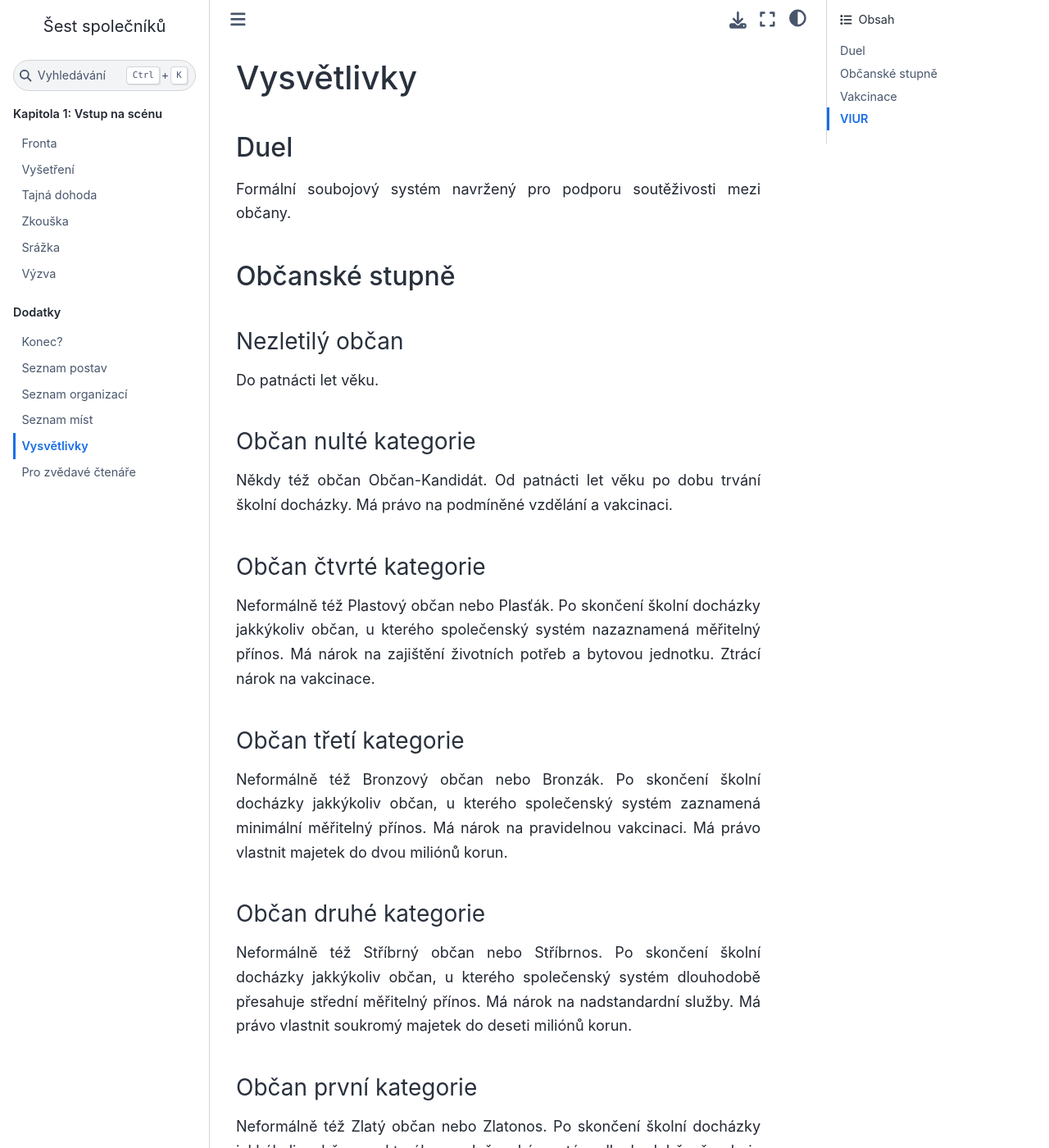
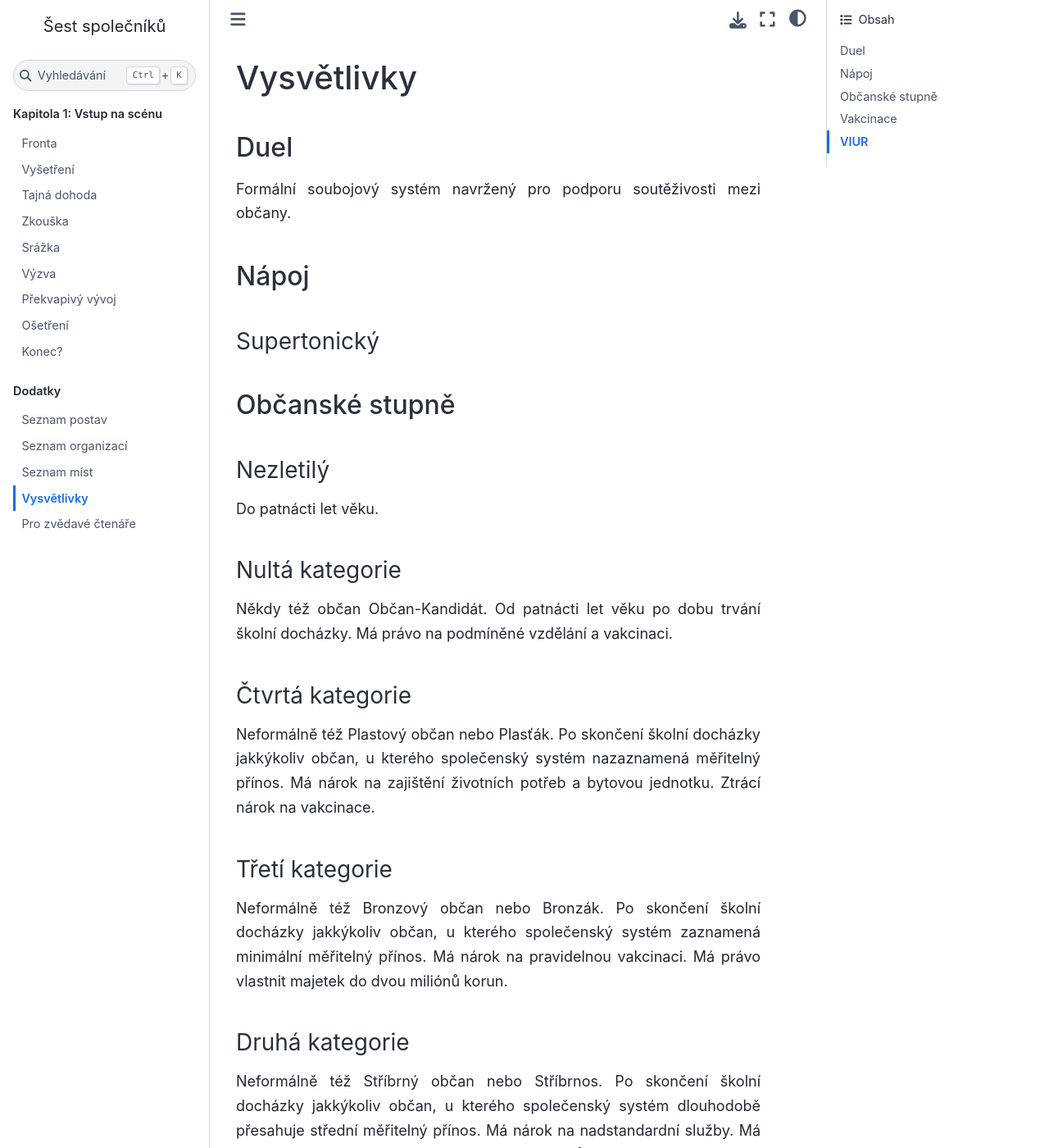
Before and after one commit to hanpari/sest-spolecniku, a Sphinx documentation site: the page built from source/sest_spolecniku/dodatky/vysvetlivky.md, in a window 1280 px wide and 1400 px high. Shown: the whole window at 82% size. Built offline with Sphinx 7.4.7 and the Sphinx Book theme 1.1.4, drawn with Linux system fonts in a browser that asks for light colours.

Commit message:
Svetlana

```diff
--- a/source/index.rst
+++ b/source/index.rst
@@ -28,6 +28,9 @@ Vítejte do společnosti ovládané korporacemi, kde občané různých kategori
    sest_spolecniku/001-vstup-na-scenu/04.md
    sest_spolecniku/001-vstup-na-scenu/05.md
    sest_spolecniku/001-vstup-na-scenu/06.md
+   sest_spolecniku/001-vstup-na-scenu/07.md
+   sest_spolecniku/001-vstup-na-scenu/08.md
+   sest_spolecniku/pokracovani.md
 
 Další informace
 ===============
@@ -36,8 +39,6 @@ Další informace
    :maxdepth: 1
    :caption: Dodatky
 
-
-   sest_spolecniku/dodatky/pokracovani.md
    sest_spolecniku/dodatky/postavy.md
    sest_spolecniku/dodatky/organizace.md
    sest_spolecniku/dodatky/mista.md
--- a/source/sest_spolecniku/dodatky/vysvetlivky.md
+++ b/source/sest_spolecniku/dodatky/vysvetlivky.md
@@ -4,29 +4,33 @@
 
 Formální soubojový systém navržený pro podporu soutěživosti mezi občany.
 
+## Nápoj
+
+### Supertonický
+
 ## Občanské stupně
 
-### Nezletilý občan
+### Nezletilý
 
 Do patnácti let věku.
 
-### Občan nulté kategorie
+### Nultá kategorie
 
 Někdy též občan Občan-Kandidát. Od patnácti let věku po dobu trvání školní docházky. Má právo na podmíněné vzdělání a vakcinaci.
 
-### Občan čtvrté kategorie
+### Čtvrtá kategorie
 
 Neformálně též Plastový občan nebo Plasťák. Po skončení školní docházky jakkýkoliv občan, u kterého společenský systém nazaznamená měřitelný přínos. Má nárok na zajištění životních potřeb a bytovou jednotku. Ztrácí nárok na vakcinace.
 
-### Občan třetí kategorie
+### Třetí kategorie
 
 Neformálně též Bronzový občan nebo Bronzák. Po skončení školní docházky jakkýkoliv občan, u kterého společenský systém zaznamená minimální měřitelný přínos. Má nárok na pravidelnou vakcinaci. Má právo vlastnit majetek do dvou miliónů korun.
 
-### Občan druhé kategorie
+### Druhá kategorie
 
 Neformálně též Stříbrný občan nebo Stříbrnos. Po skončení školní docházky jakkýkoliv občan, u kterého společenský systém dlouhodobě přesahuje střední měřitelný přínos. Má nárok na nadstandardní služby. Má právo vlastnit soukromý majetek do deseti miliónů korun.
 
-### Občan první kategorie
+### První kategorie
 
 Neformálně též Zlatý občan nebo Zlatonos. Po skončení školní docházky jakkýkoliv občan, u kterého společenský systém dlouhodobě přesahuje vysoký měřitelný přínos. Má právo vlastnit soukromý majetek nad deset miliónů korun.
 
```
Also changed, not shown: source/sest_spolecniku/001-vstup-na-scenu/07.md (+8 -8 lines), source/sest_spolecniku/001-vstup-na-scenu/08.md (added, +129 -0 lines), source/sest_spolecniku/wip/001_08.md (deleted, +0 -69 lines), source/sest_spolecniku/pokracovani.md (renamed from source/sest_spolecniku/dodatky/pokracovani.md).
